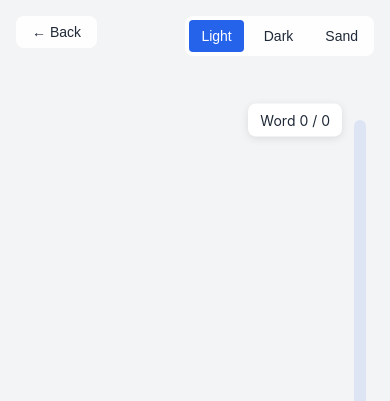
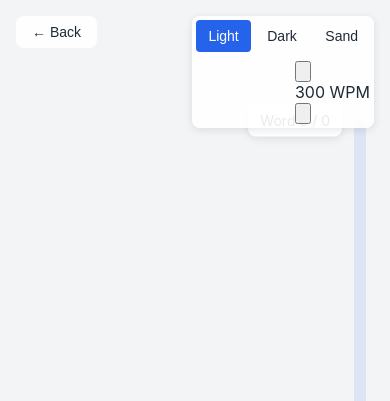
Before and after one commit to udai22/flash-reader, a Flask app: template templates/reader.html in a window 390 px wide. Shown: the top 401 px of the page. Run offline with Flask 2, Linux system fonts and the light colour scheme; the template is opened without the code that fills it, so the values that code supplies are empty; some libraries are stand-ins or nearby versions.

Commit message:
Added WPM controls next to theme toggle for better mobile accessibility

```diff
--- a/templates/reader.html
+++ b/templates/reader.html
@@ -62,6 +62,7 @@
             padding: 4px;
             border-radius: 8px;
             z-index: 100;
+            box-shadow: 0 2px 8px rgba(0, 0, 0, 0.1);
         }
 
         .theme-button {
@@ -294,17 +295,45 @@
             font-weight: 500;
             color: var(--primary-color);
         }
+
+        /* Add responsive styles */
+        @media (max-width: 640px) {
+            .theme-toggle {
+                flex-direction: column;
+                align-items: flex-end;
+            }
+        }
     </style>
 </head>
 <body>
     <div class="reader-container">
         <button class="back-button" onclick="window.location.href='/'">← Back</button>
 
-        <!-- Theme Toggle -->
-        <div class="theme-toggle">
-            <button class="theme-button active" data-theme="light">Light</button>
-            <button class="theme-button" data-theme="dark">Dark</button>
-            <button class="theme-button" data-theme="sand">Sand</button>
+        <!-- Theme Toggle and WPM Controls -->
+        <div class="theme-toggle flex items-center gap-4">
+            <!-- Theme Buttons -->
+            <div class="flex gap-1">
+                <button class="theme-button active" data-theme="light">Light</button>
+                <button class="theme-button" data-theme="dark">Dark</button>
+                <button class="theme-button" data-theme="sand">Sand</button>
+            </div>
+
+            <!-- WPM Controls -->
+            <div class="flex items-center gap-2 bg-white dark:bg-gray-800 rounded-lg p-1">
+                <button onclick="updateWPM(state.currentWPM - 25)" class="p-2 hover:bg-gray-100 dark:hover:bg-gray-700 rounded">
+                    <svg class="w-4 h-4" fill="none" stroke="currentColor" viewBox="0 0 24 24">
+                        <path stroke-linecap="round" stroke-linejoin="round" stroke-width="2" d="M19 14l-7 7m0 0l-7-7m7 7V3"></path>
+                    </svg>
+                </button>
+                <div class="px-2 font-medium">
+                    <span id="wpmValueTop">300</span> WPM
+                </div>
+                <button onclick="updateWPM(state.currentWPM + 25)" class="p-2 hover:bg-gray-100 dark:hover:bg-gray-700 rounded">
+                    <svg class="w-4 h-4" fill="none" stroke="currentColor" viewBox="0 0 24 24">
+                        <path stroke-linecap="round" stroke-linejoin="round" stroke-width="2" d="M5 10l7-7m0 0l7 7m-7-7v18"></path>
+                    </svg>
+                </button>
+            </div>
         </div>
 
         <!-- Progress Bar -->
@@ -434,6 +463,7 @@
 
             // Update WPM displays
             document.getElementById('wpmValue').textContent = state.currentWPM;
+            document.getElementById('wpmValueTop').textContent = state.currentWPM;
             document.getElementById('wpmIndicatorValue').textContent = state.currentWPM;
         }
 
@@ -569,8 +599,9 @@
         function updateWPM(newWPM) {
             state.currentWPM = Math.min(Math.max(100, newWPM), 600);
 
-            // Update UI
+            // Update all WPM displays
             document.getElementById('wpmValue').textContent = state.currentWPM;
+            document.getElementById('wpmValueTop').textContent = state.currentWPM;
             document.getElementById('wpmIndicatorValue').textContent = state.currentWPM;
 
             // Show the WPM indicator
@@ -785,6 +816,11 @@
         window.addEventListener('beforeunload', () => {
             saveProgress();
         });
+
+        // Initialize WPM value in top controls
+        document.addEventListener('DOMContentLoaded', () => {
+            document.getElementById('wpmValueTop').textContent = state.currentWPM;
+        });
     </script>
 </body>
 </html>
```
